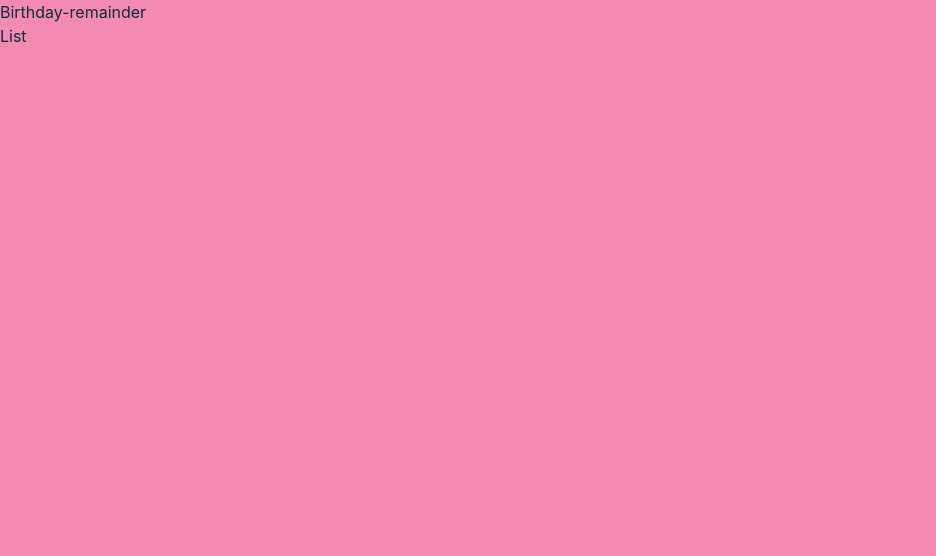
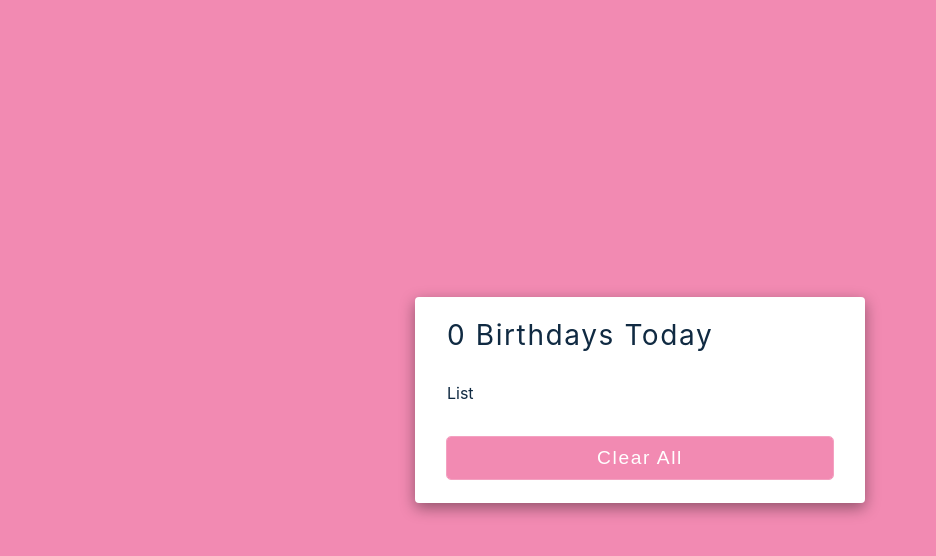
Before and after one commit to mohamedfazilk/Birthday-remainder-react-app, a React (Create React App) app: page / in a window 1280 px wide. Shown: the top 556 px of the page, without its empty margins (0-936 px from the left). Built offline with nearby package versions, Linux system fonts and the light colour scheme.

Commit message:
create a button for clearing all the data from list

```diff
--- a/src/App.js
+++ b/src/App.js
@@ -4,10 +4,20 @@
 import List from "./List";
 
 function App() {
-  return<>
-  Birthday-remainder
-  <List/>
-  </>
+  return<main>
+    <section className="container">
+      <h3>0 Birthdays Today</h3>
+      <List/>
+      <button onClick={()=>console.log("clicked me")}>Clear All</button>
+      <div>
+
+      </div>
+
+
+    </section>
+
+
+  </main>
 }
 
 export default App;
```
Also changed, not shown: 1 other file (tests, documents, lock files or other folders).
